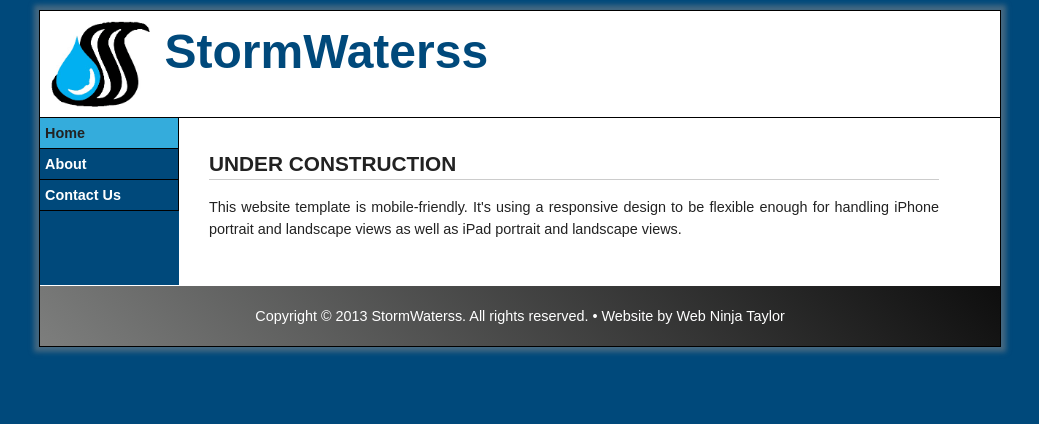
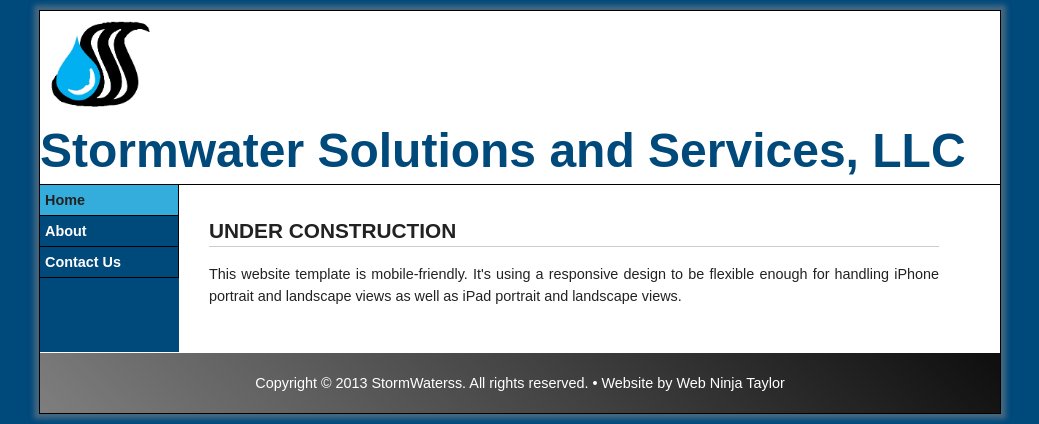
Before and after one commit to webninjataylor/stormwaterss, a PHP site: page / in a window 1280 px wide. Shown: the top 424 px of the page, without its empty margins (120-1159 px from the left). Run offline with PHP 8.4, Linux system fonts and the light colour scheme.

Commit message:
Company name

```diff
--- a/includes/header.php
+++ b/includes/header.php
@@ -1,4 +1,4 @@
 <header>
     <a href="index.php"><img src="images/logo.gif" id="logo" alt="Logo"></a>
-    <div id="company">StormWaterss</div>
+    <div id="company">Stormwater Solutions and Services, LLC</div>
 </header>
```
